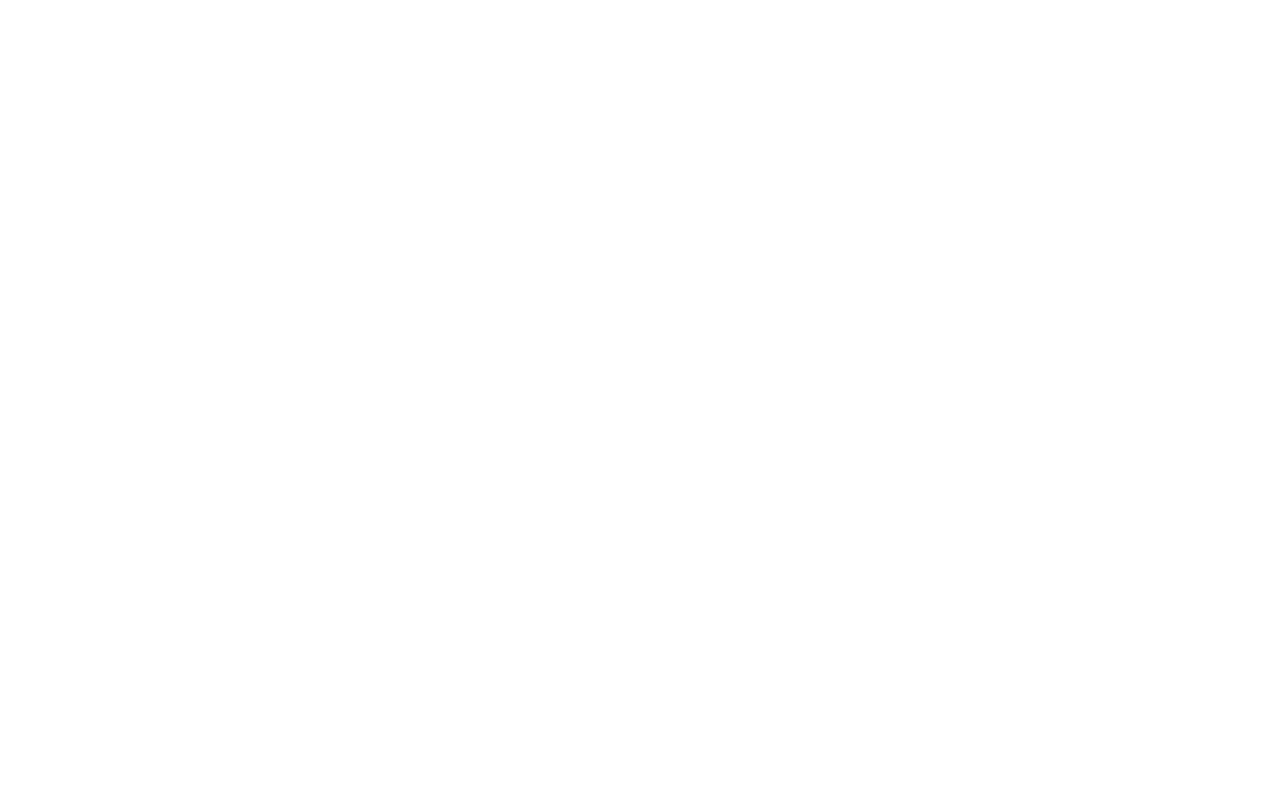
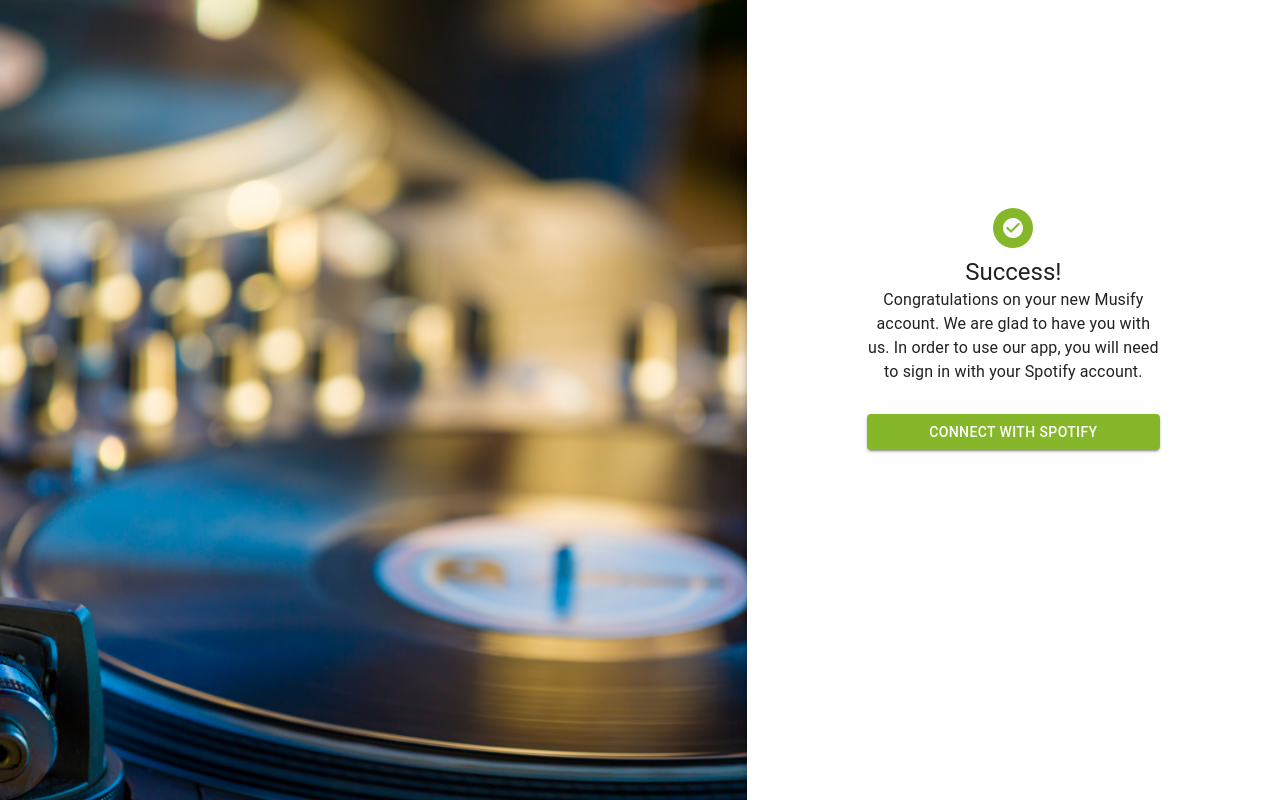
Before and after one commit to punchaal/musify, a React (Create React App) app in the folder musify-client/: page /spotify-connect in a window 1280 px wide. Built offline with nearby package versions, Linux system fonts and the light colour scheme.

Commit message:
routing to connect to spotify page from valid signup

```diff
--- a/musify-client/src/App.js
+++ b/musify-client/src/App.js
@@ -4,6 +4,7 @@ import './App.css';
 import { MuiThemeProvider, createMuiTheme } from '@material-ui/core/styles';
 import LandingPage from './pages/landing.page';
 import ProfilePage from './pages/profile.page';
+import SpotifyConnect from './components/spotify-connect.component';
 
 const theme = createMuiTheme({
   palette: {
@@ -21,13 +22,10 @@ function App() {
   return (
     <MuiThemeProvider theme={theme}>
       <Switch>
-        <Route exact path='/'>
+        <Route exact path={["/", "/signup", "/spotify-connect"]}>
           <LandingPage />
         </Route>
 
-        <Route exact path='/signup'>
-          <LandingPage />
-        </Route>
         <Route path='/profile-page'>
           <ProfilePage />
         </Route>
--- a/musify-client/src/components/signup.component.jsx
+++ b/musify-client/src/components/signup.component.jsx
@@ -3,7 +3,7 @@ import Avatar from '@material-ui/core/Avatar';
 import Button from '@material-ui/core/Button';
 import TextField from '@material-ui/core/TextField';
 import { makeStyles } from '@material-ui/core/styles';
-import { Link } from 'react-router-dom';
+import { Link , useHistory} from 'react-router-dom';
 import Paper from '@material-ui/core/Paper';
 import Box from '@material-ui/core/Box';
 import Grid from '@material-ui/core/Grid';
@@ -37,6 +37,7 @@ const useStyles = makeStyles(theme => ({
 
 export default function SignUp() {
   const classes = useStyles();
+  let history = useHistory();
   const [formData, setFormData] = useState({
     first_name: '',
     last_name: '',
@@ -77,6 +78,7 @@ export default function SignUp() {
           config
         );
         console.log(res.data);
+        history.push('/spotify-connect');
       } catch (err) {
         console.error(err.response.data);
       }
--- /dev/null
+++ b/musify-client/src/components/spotify-connect.component.jsx
@@ -0,0 +1,65 @@
+import React, { useState } from 'react';
+import Avatar from '@material-ui/core/Avatar';
+import Button from '@material-ui/core/Button';
+import TextField from '@material-ui/core/TextField';
+import { makeStyles } from '@material-ui/core/styles';
+import { Link } from 'react-router-dom';
+import Paper from '@material-ui/core/Paper';
+import Box from '@material-ui/core/Box';
+import Grid from '@material-ui/core/Grid';
+import CheckCircleRoundedIcon from '@material-ui/icons/CheckCircleRounded';
+import Typography from '@material-ui/core/Typography';
+import axios from 'axios';
+
+const useStyles = makeStyles(theme => ({
+    paper: {
+      margin: theme.spacing(25, 15),
+      display: 'flex',
+      flexDirection: 'column',
+      alignItems: 'center'
+    },
+    avatar: {
+      margin: theme.spacing(1),
+      backgroundColor: theme.palette.primary.main
+    },
+    form: {
+      width: '100%', // Fix IE 11 issue.
+      marginTop: theme.spacing(1)
+    },
+    submit: {
+      margin: theme.spacing(3, 0, 2),
+      color: theme.palette.contrastText
+    },
+    link: {
+      color: theme.palette.primary.dark
+    }
+  }));
+  export default function SpotifyConnect() {
+    const classes = useStyles();
+
+  return(
+
+<Grid item xs={12} sm={8} md={5} component={Paper} elevation={6} square>
+<Grid container direction={"column"} spacing={0}>
+      <div className={classes.paper}>
+        <Avatar className={classes.avatar}>
+          <CheckCircleRoundedIcon/>
+        </Avatar>
+        <Typography component='h1' variant='h5'>
+          Success!
+        </Typography>
+        <Typography variant="body1" align="center" gutterBottom>
+        Congratulations on your new Musify account. We are glad to have you with us. In order to use our app, you will need to sign in with your Spotify account.
+      </Typography>
+      <Button
+         type='submit'
+         fullWidth
+         variant='contained'
+         color='primary'
+         className={classes.submit}> Connect with Spotify </Button>
+        </div>
+        </Grid>
+        </Grid>
+
+  );
+  }
--- a/musify-client/src/pages/landing.page.jsx
+++ b/musify-client/src/pages/landing.page.jsx
@@ -5,6 +5,7 @@ import { makeStyles } from '@material-ui/core/styles';
 import BackgroundImage from '../assets/turntable1.jpg';
 import SignIn from '../components/signin.component';
 import SignUp from '../components/signup.component';
+import SpotifyConnect from '../components/spotify-connect.component';
 import { useHistory } from 'react-router-dom';
 
 const useStyles = makeStyles(theme => ({
@@ -31,7 +32,7 @@ export default function LandingPage() {
     <Grid container component='main' className={classes.root}>
       <CssBaseline />
       <Grid item xs={false} sm={4} md={7} className={classes.image} />
-      { history.location.pathname === '/signup' ?<SignUp />: <SignIn />}
+      { history.location.pathname === '/signup' ?<SignUp />:history.location.pathname === '/spotify-connect' ?<SpotifyConnect /> : <SignIn />}
     </Grid>
   );
 }
```
